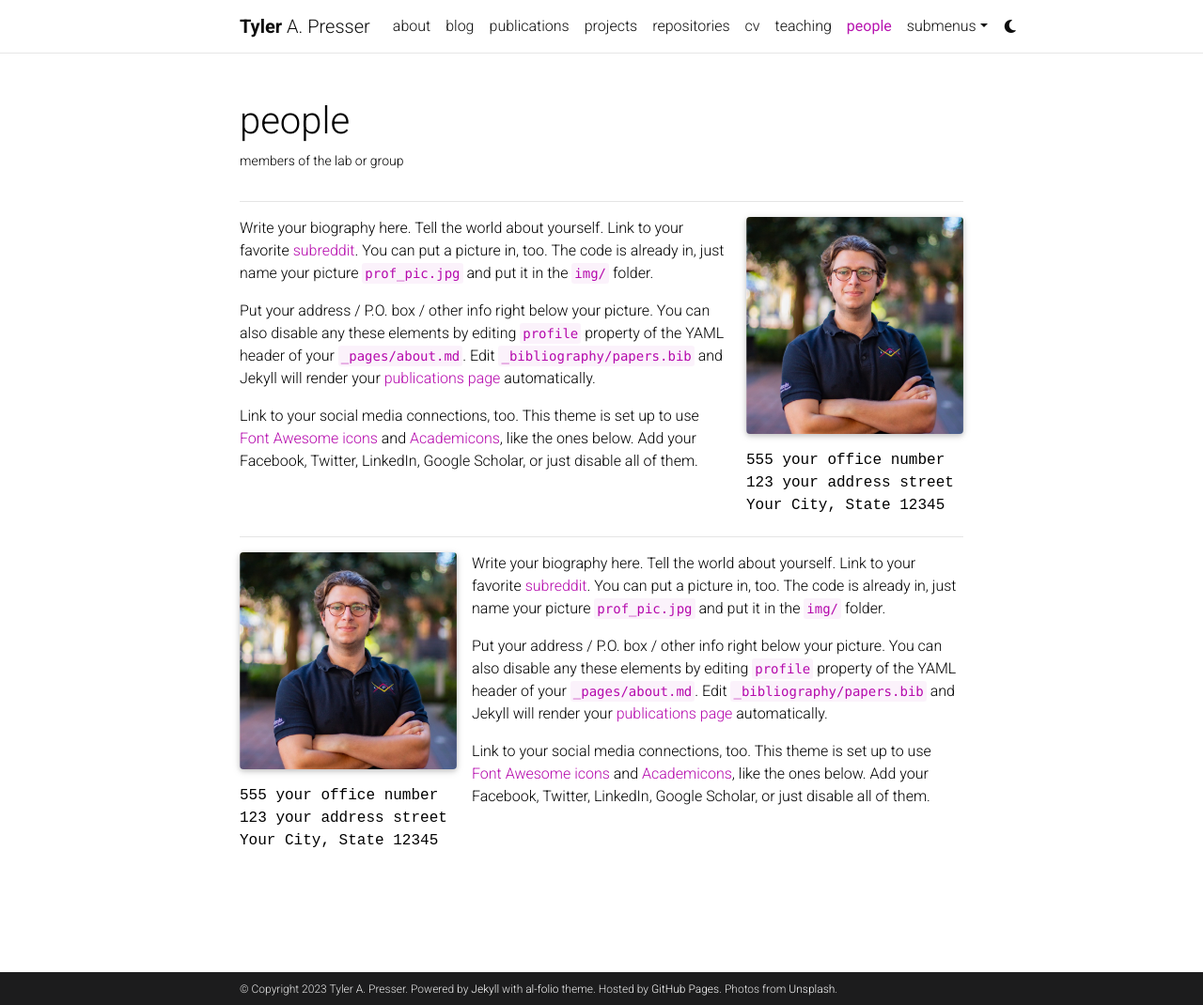
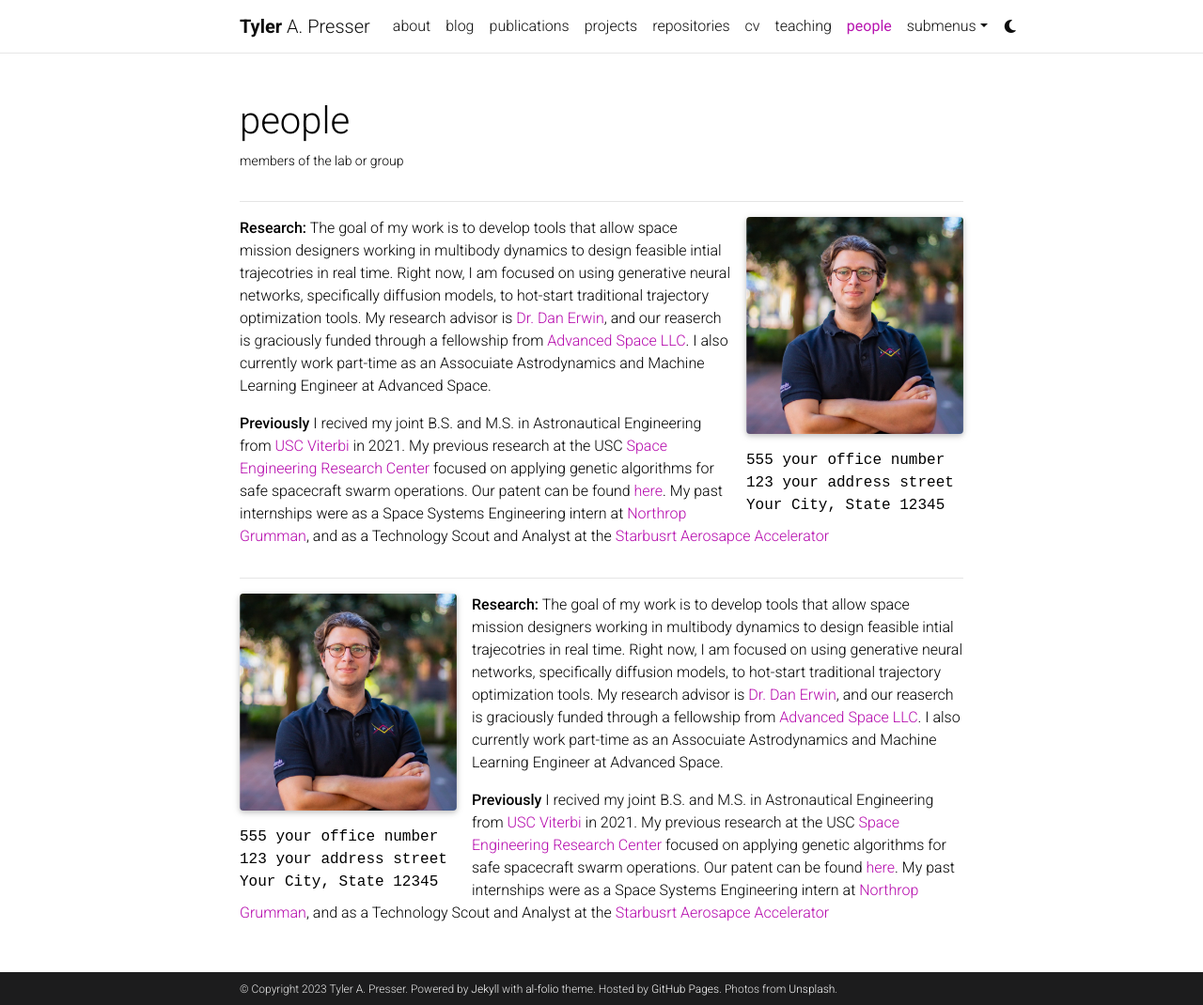
Before and after one commit to tpresser570/tpresser570.github.io, a Jekyll site: the page built from _pages/profiles.md, in a window 1280 px wide and 1070 px high. Shown: the whole window at 94% size. Built offline with Jekyll 4.4.1, drawn with Linux system fonts in a browser that asks for light colours; full-size pictures stand in for the smaller copies a plugin makes; comment, search, counter and statistics services are not loaded; a style sheet for code colours, icons or effects is not loaded.

Commit message:
about me

```diff
--- a/_pages/about_einstein.md
+++ b/_pages/about_einstein.md
@@ -1,5 +1,3 @@
-Write your biography here. Tell the world about yourself. Link to your favorite [subreddit](http://reddit.com). You can put a picture in, too. The code is already in, just name your picture `prof_pic.jpg` and put it in the `img/` folder.
+**Research:** The goal of my work is to develop tools that allow space mission designers working in multibody dynamics to design feasible intial trajecotries in real time. Right now, I am focused on using generative neural networks, specifically diffusion models, to hot-start traditional trajectory optimization tools. My research advisor is [Dr. Dan Erwin](https://viterbi.usc.edu/directory/faculty/Erwin/Daniel), and our reaserch is graciously funded through a fellowship from [Advanced Space LLC](https://advancedspace.com/). I also currently work part-time as an Assocuiate Astrodynamics and Machine Learning Engineer at Advanced Space.
 
-Put your address / P.O. box / other info right below your picture. You can also disable any these elements by editing `profile` property of the YAML header of your `_pages/about.md`. Edit `_bibliography/papers.bib` and Jekyll will render your [publications page](/al-folio/publications/) automatically.
-
-Link to your social media connections, too. This theme is set up to use [Font Awesome icons](https://fontawesome.com/) and [Academicons](https://jpswalsh.github.io/academicons/), like the ones below. Add your Facebook, Twitter, LinkedIn, Google Scholar, or just disable all of them.
+**Previously** I recived my joint B.S. and M.S. in Astronautical Engineering from [USC Viterbi](https://astronautics.usc.edu/) in 2021. My previous research at the USC [Space Engineering Research Center](https://www.isi.edu/centers-serc/) focused on applying genetic algorithms for safe spacecraft swarm operations. Our patent can be found [here](https://scholar.google.com/citations?view_op=view_citation&hl=en&user=7S8svBwAAAAJ&citation_for_view=7S8svBwAAAAJ:u5HHmVD_uO8C). My past internships were as a Space Systems Engineering intern at [Northrop Grumman](https://www.northropgrumman.com/), and as a Technology Scout and Analyst at the [Starbusrt Aerosapce Accelerator](https://starburst.aero/)
```
Also changed, not shown: assets/img/orbit.png.
